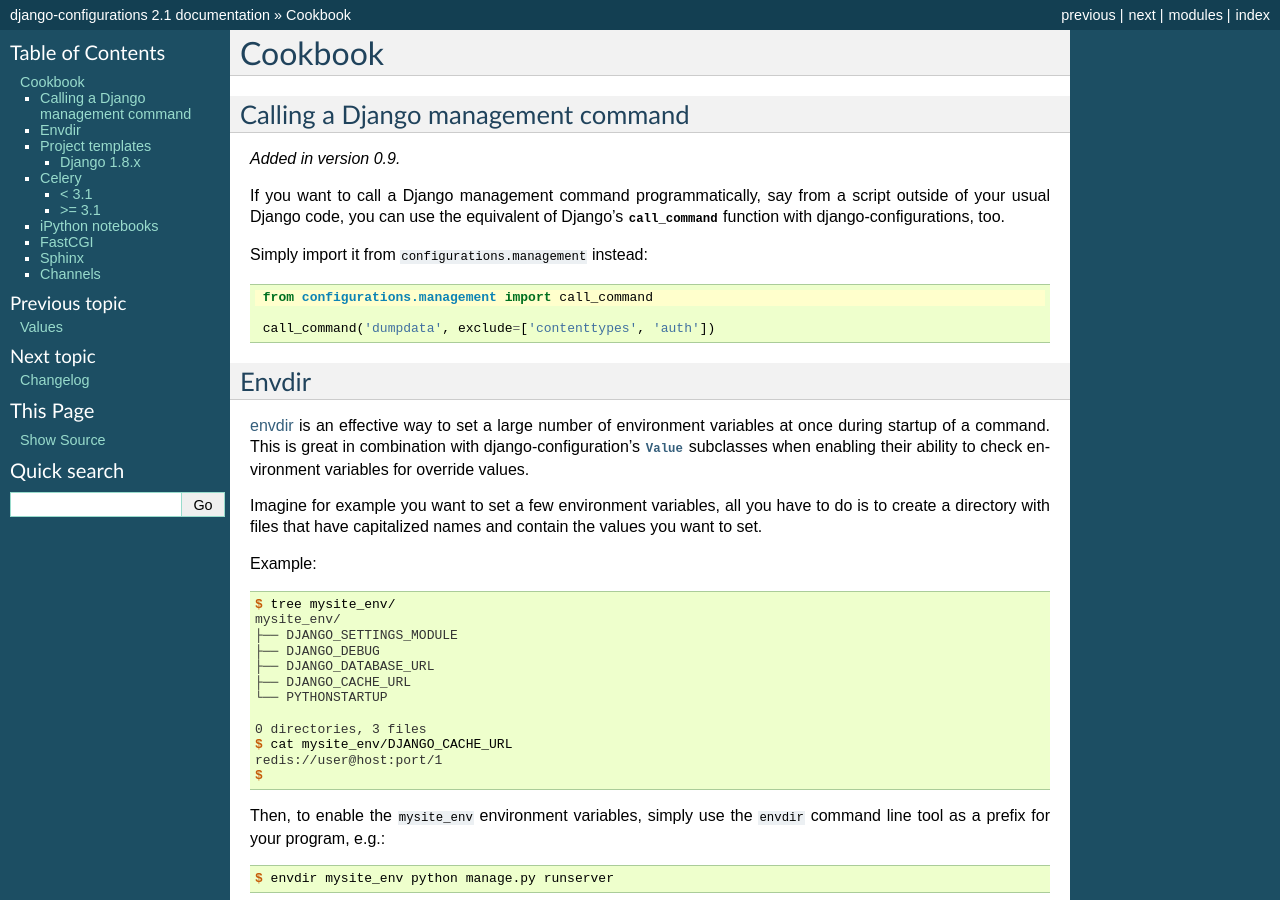
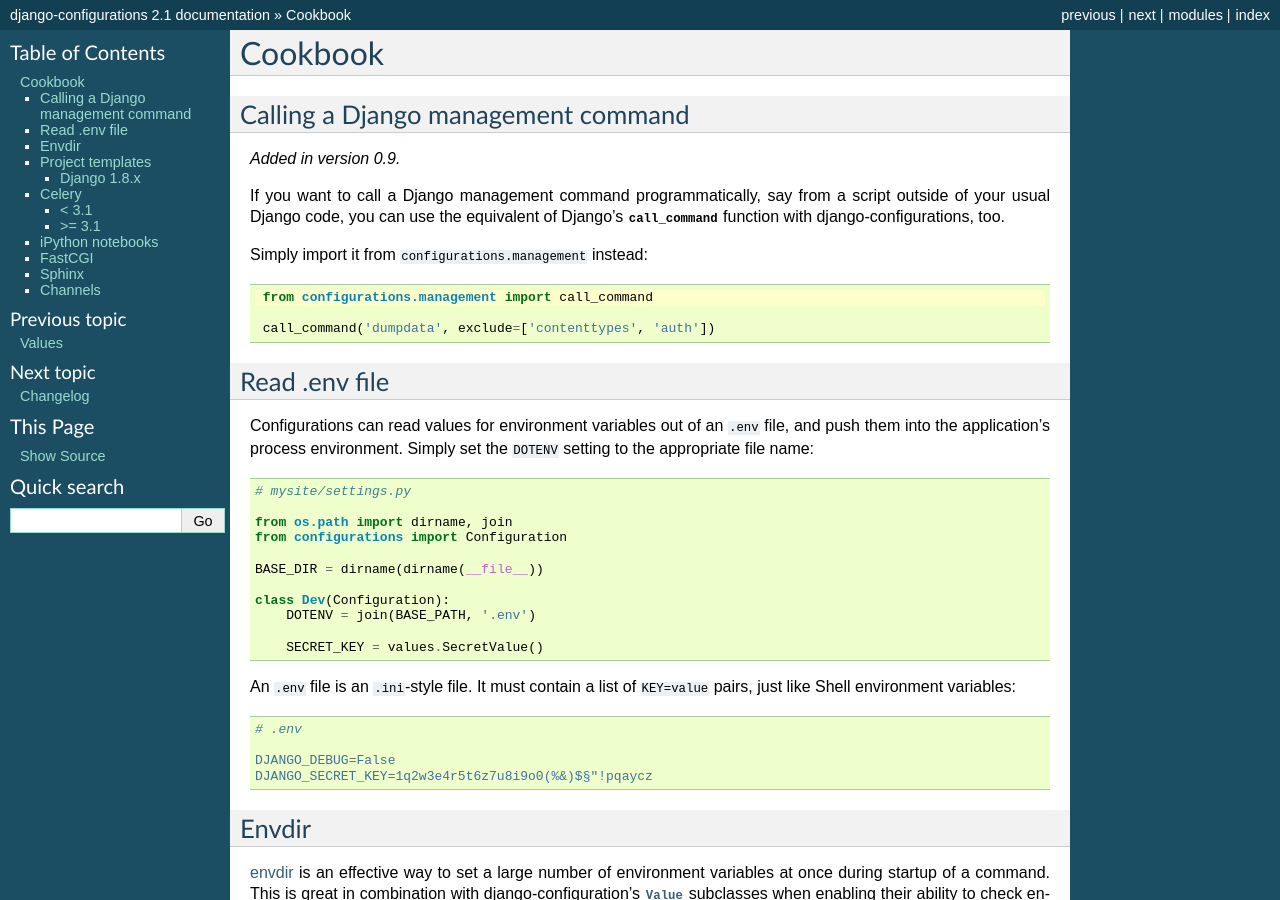
Before and after one commit to jazzband/django-configurations, a Sphinx documentation site: the page built from docs/cookbook.rst, in a window 1280 px wide and 900 px high. Built offline with Sphinx 7.4.7, drawn with Linux system fonts in a browser that asks for light colours.

Commit message:
Explain how to read .env files

```diff
--- a/docs/cookbook.rst
+++ b/docs/cookbook.rst
@@ -19,6 +19,37 @@
     from configurations.management import call_command
 
     call_command('dumpdata', exclude=['contenttypes', 'auth'])
+
+Read .env file
+--------------
+
+Configurations can read values for environment variables out of an ``.env``
+file, and push them into the application's process environment. Simply set
+the ``DOTENV`` setting to the appropriate file name:
+
+.. code-block:: python
+
+   # mysite/settings.py
+
+   from os.path import dirname, join
+   from configurations import Configuration
+
+   BASE_DIR = dirname(dirname(__file__))
+
+   class Dev(Configuration):
+       DOTENV = join(BASE_PATH, '.env')
+
+       SECRET_KEY = values.SecretValue()
+
+An ``.env`` file is an ``.ini``-style file. It must contain a list of
+``KEY=value`` pairs, just like Shell environment variables:
+
+.. code-block:: ini
+
+   # .env
+
+   DJANGO_DEBUG=False
+   DJANGO_SECRET_KEY=1q2w3e4r5t6z7u8i9o0(%&)$§"!pqaycz
 
 Envdir
 ------
```
